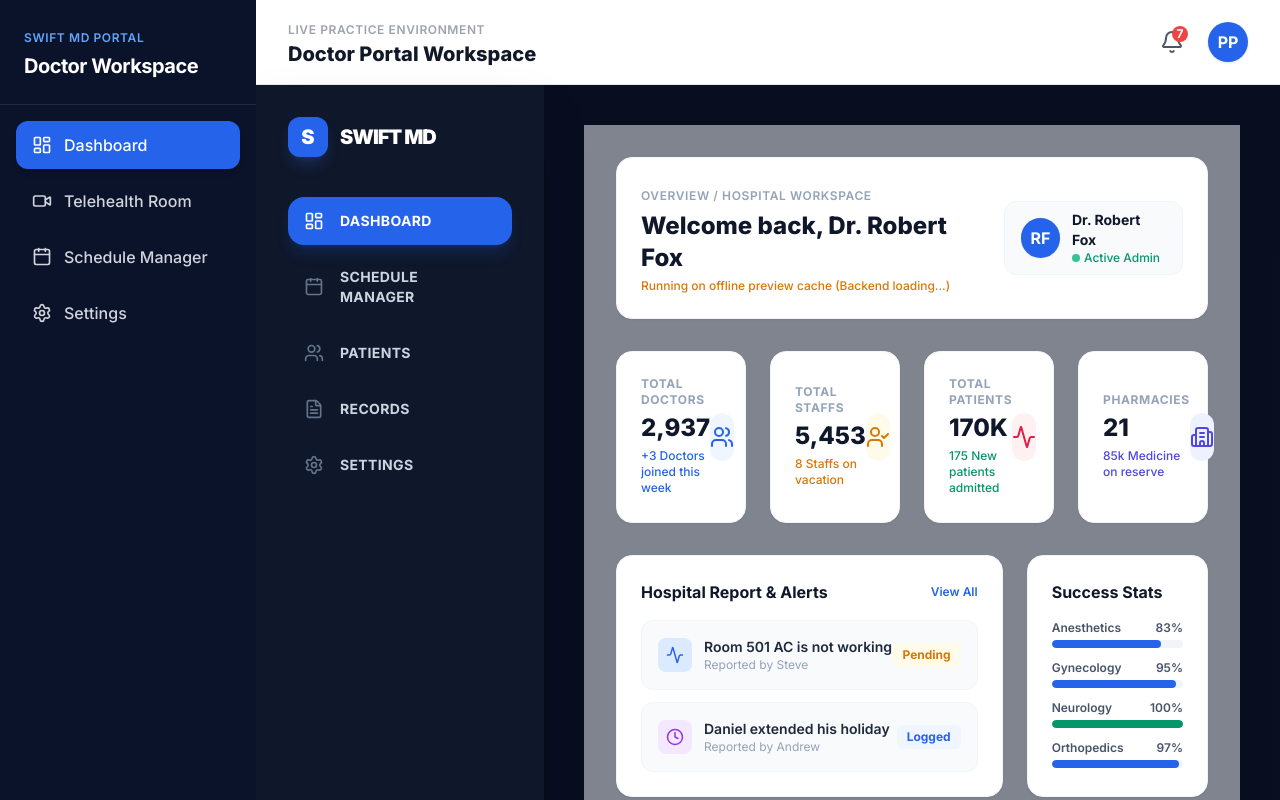
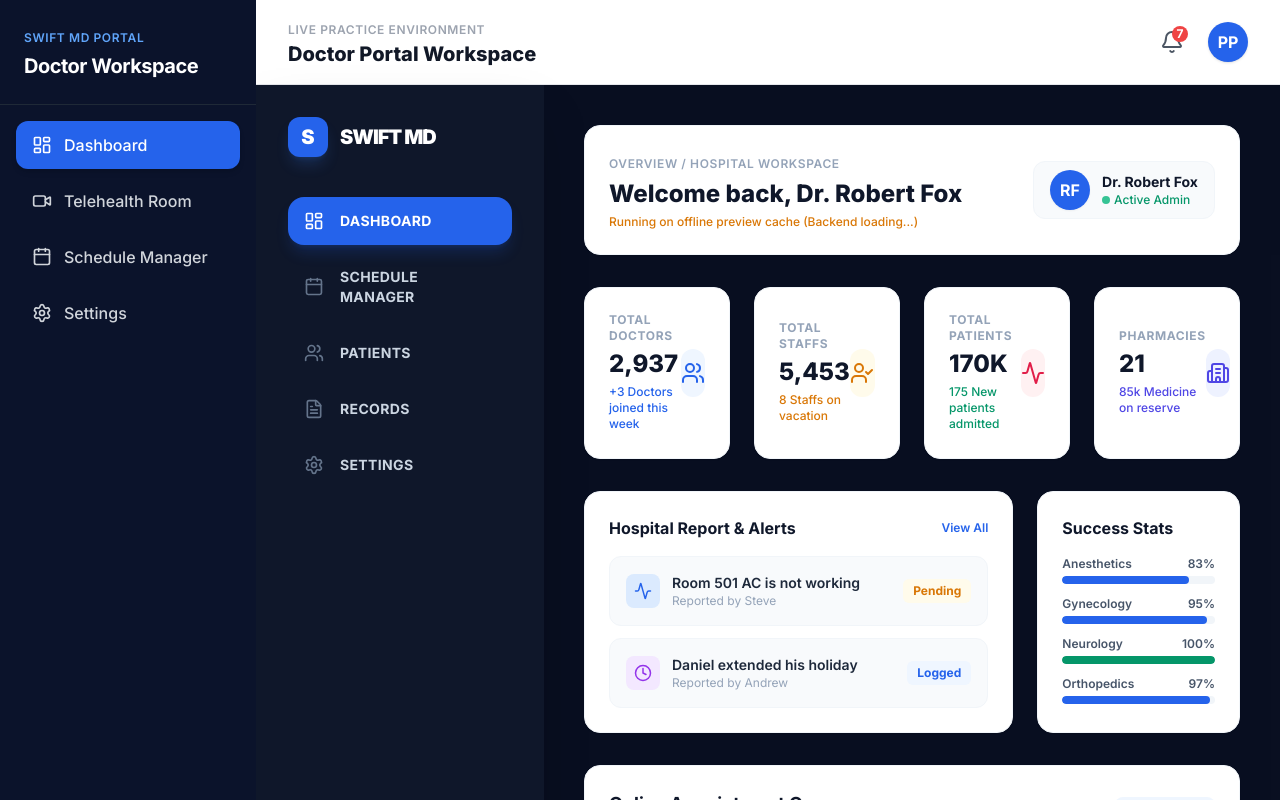
Before and after one commit to mugwe88-ops/MedicareAI, a Next.js app in the folder frontend/: page /doctors/dashboard in a window 1280 px wide. Shown: the top 800 px of the page. Built offline with nearby package versions, Linux system fonts and the light colour scheme; no server answers.

Commit message:
Update page.tsx

```diff
--- a/frontend/app/doctors/dashboard/page.tsx
+++ b/frontend/app/doctors/dashboard/page.tsx
@@ -81,7 +81,6 @@ export default function DoctorDashboard() {
       const data = await res.json();
 
       if (Array.isArray(data) && data.length > 0) {
-        // Map backend schema to match UI interface if necessary
         const formatted = data.map((item: any, index: number) => ({
           id: item.id || index + 1,
           patient_name: item.patient_name || item.name || "Patient",
@@ -111,7 +110,7 @@ export default function DoctorDashboard() {
   };
 
   return (
-    <div className="p-8 space-y-8 flex-1 bg-slate-50/50">
+    <div className="space-y-8">
       {/* Top Welcome Banner */}
       <div className="bg-white p-6 rounded-2xl shadow-sm border border-slate-100 flex flex-col md:flex-row justify-between items-start md:items-center gap-4">
         <div>
@@ -132,7 +131,7 @@ export default function DoctorDashboard() {
         </div>
       </div>
 
-      {/* Top 4 Stat Blocks (MediKit Style) */}
+      {/* Top 4 Stat Blocks */}
       <div className="grid grid-cols-1 sm:grid-cols-2 lg:grid-cols-4 gap-6">
         <div className="bg-white p-6 rounded-2xl shadow-sm border border-slate-100 flex items-center justify-between">
           <div>
@@ -181,7 +180,6 @@ export default function DoctorDashboard() {
 
       {/* Middle Section: Hospital Report & Success Stats Grid */}
       <div className="grid grid-cols-1 lg:grid-cols-3 gap-6">
-        {/* Hospital Report Widget */}
         <div className="bg-white p-6 rounded-2xl shadow-sm border border-slate-100 lg:col-span-2 space-y-4">
           <div className="flex justify-between items-center">
             <h3 className="text-base font-bold text-slate-900">Hospital Report & Alerts</h3>
@@ -212,7 +210,6 @@ export default function DoctorDashboard() {
           </div>
         </div>
 
-        {/* Success Stats Panel */}
         <div className="bg-white p-6 rounded-2xl shadow-sm border border-slate-100 space-y-4">
           <h3 className="text-base font-bold text-slate-900">Success Stats</h3>
           <div className="space-y-3">
@@ -259,7 +256,7 @@ export default function DoctorDashboard() {
         </div>
       </div>
 
-      {/* Online Appointments Table (Connected to Backend) */}
+      {/* Online Appointments Table */}
       <div className="bg-white rounded-2xl shadow-sm border border-slate-100 overflow-hidden">
         <div className="p-6 border-b border-slate-100 flex justify-between items-center">
           <div>
```
